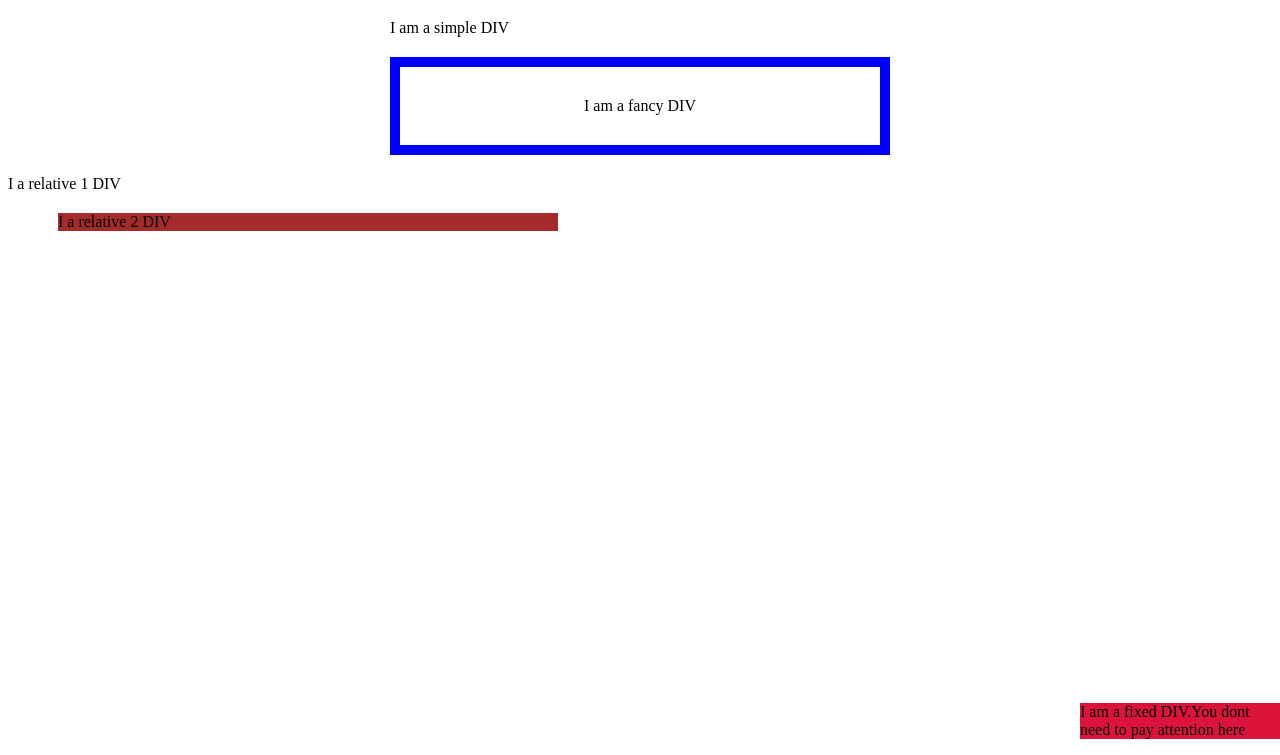
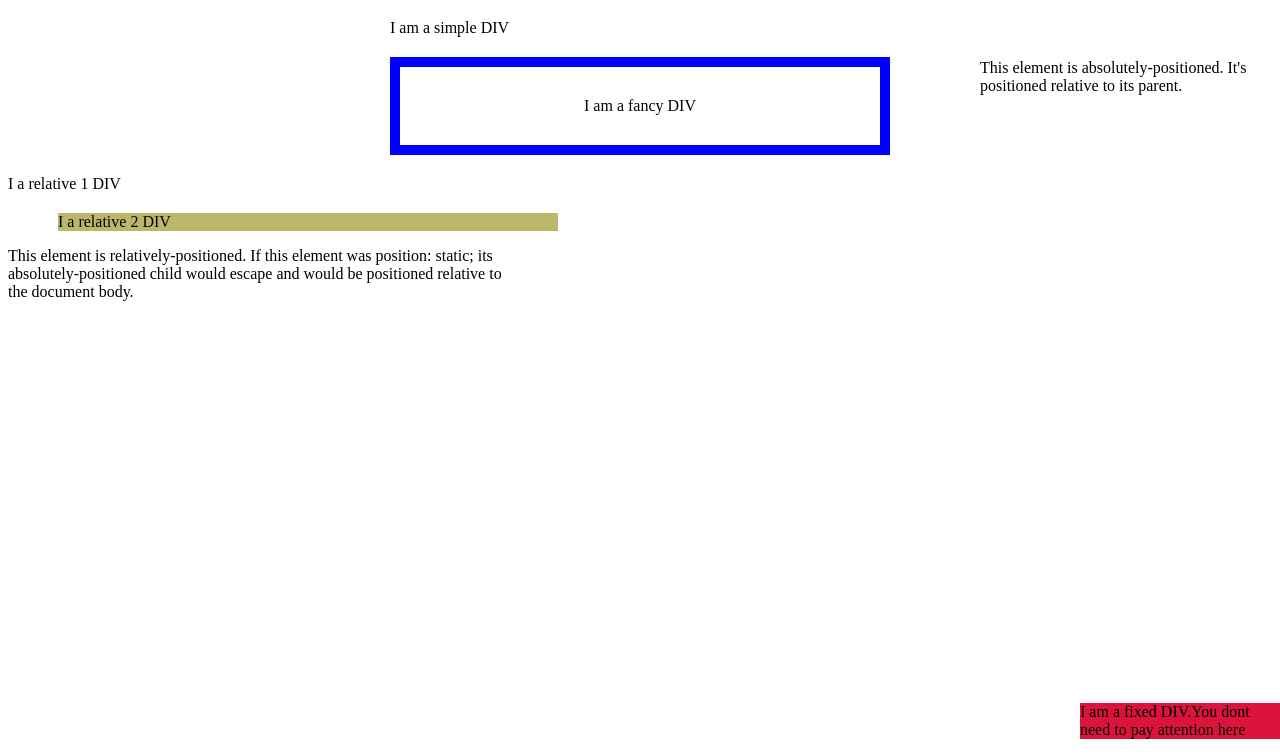
Before and after one commit to amrendrakind/Practice_HTML, a plain HTML site: page PAGES/cssExperimenmt.html in a window 1280 px wide. Shown: the part 61-816 px from the top of the page. Drawn offline with Linux system fonts and the light colour scheme.

Commit message:
CSS Experiment

```diff
--- a/PAGES/CSS/cssExperiments.css
+++ b/PAGES/CSS/cssExperiments.css
@@ -22,7 +22,7 @@
     position: relative;
     top: 20px;
     left: 50px;
-    background-color: brown;
+    background-color:darkkhaki;
     width: 500px;
 
 }
@@ -33,3 +33,15 @@
     width: 200px;
     background-color:crimson;
 }
+.relative{
+    position: relative;
+    width: 500px;
+    height: 500px;
+}
+.absolute{
+    position: absolute;
+    top: 120px;
+    right: 0;
+    width: 300px;
+    height: 200px;
+}
--- a/PAGES/cssExperimenmt.html
+++ b/PAGES/cssExperimenmt.html
@@ -17,5 +17,12 @@
     <div class="relative1">I a relative 1 DIV</div>
     <div class="relative2">I a relative 2 DIV</div>
     <div class="fixed">I am a fixed DIV.You dont need to pay attention here</div>
+    <br><br>
+    <div class="relative">This element is relatively-positioned.
+        If this element was position: static; its absolutely-positioned
+        child would escape and would be positioned relative to the document body.
+    </div>
+    <div class="absolute">This element is absolutely-positioned. It's positioned relative to its parent.</div>
+
 </body>
 </html>
```
